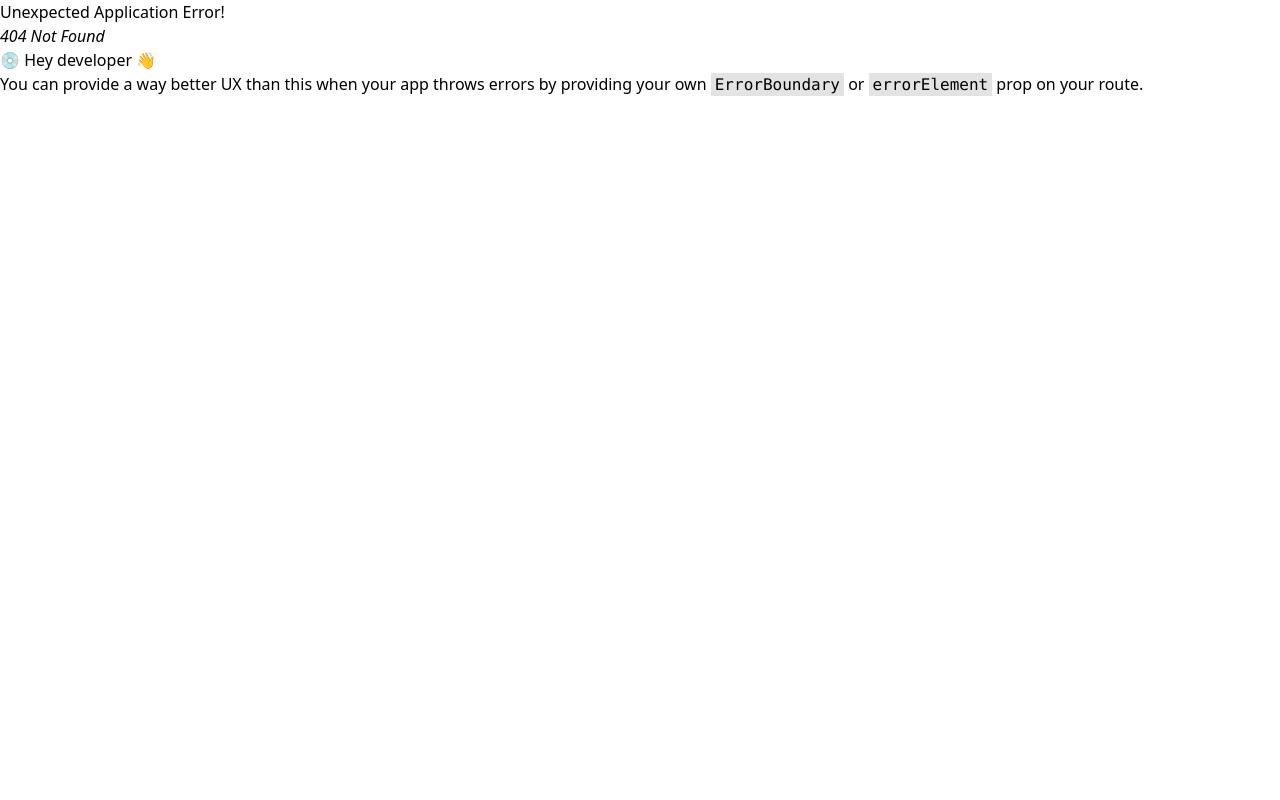
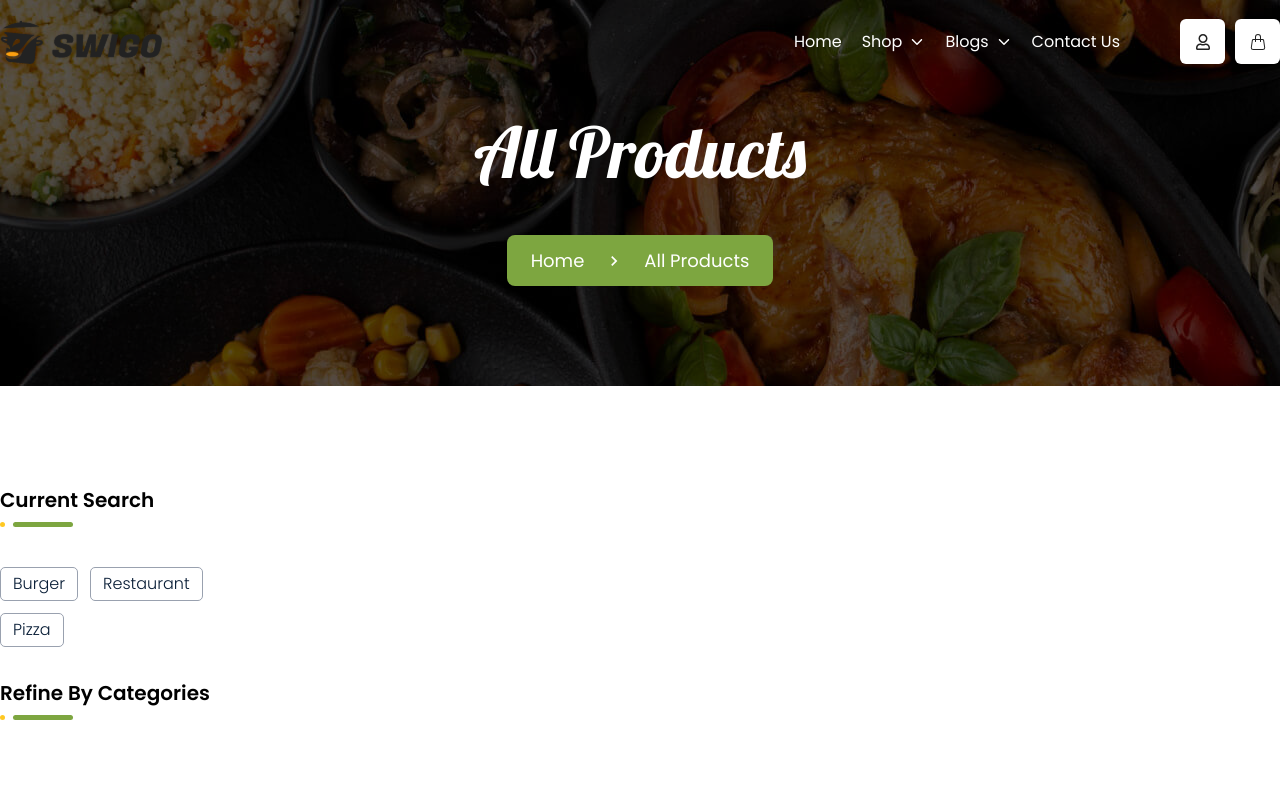
Before and after one commit to Nahid-hasan-web/swigo, a React (Vite) app: page /allProducts in a window 1280 px wide. Before the commit this address had no page. Shown: the top 800 px of the page. Built offline with nearby package versions, Linux system fonts and the light colour scheme.

Commit message:
bread crumb done

```diff
--- a/src/App.jsx
+++ b/src/App.jsx
@@ -9,6 +9,7 @@ import {
 } from "react-router-dom";
 import LayOutOne from "./layouts/LayOutOne";
 import Home from "./pages/Home";
+import AllProduct from "./pages/AllProduct";
 
 const App = () => {
   const myRouter = createBrowserRouter(
@@ -16,11 +17,11 @@ const App = () => {
       <Route>
         <Route path="/" element={<LayOutOne />}>
           <Route index element ={<Home />}/>
+          <Route path="/allProducts" element ={<AllProduct />}/>
         </Route>
       </Route>
     )
   );
-
   return (
     <>
       <RouterProvider router={myRouter} />
--- /dev/null
+++ b/src/components/Common/BreadCrumb.jsx
@@ -0,0 +1,39 @@
+import React from "react";
+import bradcrumbBg from "../../assets/images/breadcrumb.jpg";
+import { Link } from "react-router-dom";
+import { MdKeyboardArrowRight } from "react-icons/md";
+
+const BreadCrumb = ({ pageName, breadCrumbPageName, breadCrubmPageLink }) => {
+  return (
+    <>
+      <div
+        style={{ background: `url(${bradcrumbBg})` }}
+        className="w-full py-[100px] lg:py-[250px]   fixed top-0 left-0 z-[-1]  "
+      >
+        <span className="w-full h-full absolute top-0 left-0 bg-[#000000a8] z-[-1]"></span>
+      </div>
+      <div className="breadCrumbsTex mt-[100px]  mb-[100px] ">
+        <h2 className="lg:text-[70px] text-[40px]  font-nomal font-lobster text-[#fff] text-center ">
+          All Products
+        </h2>
+        <div className="py-3 px-6 bg-brandColor rounded-[8px] w-fit m-auto flex items-center gap-5 mt-[30px]">
+          <Link
+            className="text-[18px] font-normal font-poppins text-[#fff]"
+            to={"/"}
+          >
+            Home
+          </Link>
+          <MdKeyboardArrowRight className="text-xl text-white" />
+          <Link
+            className="text-[18px] font-normal font-poppins text-[#fff]"
+            to={"/"}
+          >
+            All Products
+          </Link>
+        </div>
+      </div>
+    </>
+  );
+};
+
+export default BreadCrumb;
--- /dev/null
+++ b/src/components/Common/CatHead.jsx
@@ -0,0 +1,18 @@
+import React from 'react'
+
+const CatHead = ({cathead}) => {
+  return (
+    <>
+    <div>
+
+        <h2 className='text-xl font-poppins font-semibold text-black'>{cathead}</h2>
+        <div className='headLines flex items-center gap-2 mt-2'>
+            <div className="linedot w-[5px] h-[5px] bg-secendary rounded-full"></div>
+            <div className="linedot w-[60px] h-[5px] bg-brandColor rounded-full"></div>
+        </div>
+    </div>
+    </>
+  )
+}
+
+export default CatHead
--- a/src/components/Navbar.jsx
+++ b/src/components/Navbar.jsx
@@ -1,13 +1,22 @@
-import React from "react";
+import React, { use, useEffect } from "react";
 import logo from "../assets/images/logo.png";
-import { Link } from "react-router-dom";
+import { Link, useLocation, useParams } from "react-router-dom";
 import { IoIosArrowDown } from "react-icons/io";
 import { FaRegUser } from "react-icons/fa";
 import { BsHandbag } from "react-icons/bs";
 import Cart from "./Cart";
 const Navbar = () => {
   const [showCart , setShowCart] = React.useState(false);
+  const [navcolor, setNavColor] = React.useState('');
+  const myPath = useLocation()
 
+  useEffect(()=>{
+  if(myPath.pathname == '/'){
+    setNavColor('text-primary')
+  }else{
+    setNavColor('text-white')
+  }
+},[])
   return (
     <>
       <nav className="main_menu pt-[19px]  absolute  top-0 left-0 w-full hidden z-[100] lg:block">
@@ -22,7 +31,7 @@ const Navbar = () => {
               <ul className="flex gap-5  text-[16px] font-normal  font-poppins">
                 <li>
                   <Link
-                    className="flex items-center gap-[7px] text-primary"
+                    className={`flex items-center gap-[7px]  ${navcolor}`}
                     to="#"
                   >
                     Home{" "}
@@ -30,7 +39,7 @@ const Navbar = () => {
                 </li>
                 <li className=" relative group">
                   <Link
-                    className="flex items-center gap-[7px] text-primary"
+                    className={`flex items-center gap-[7px]  ${navcolor}`}
                     to="#"
                   >
                     Shop <IoIosArrowDown />
@@ -73,7 +82,7 @@ const Navbar = () => {
                 </li>
                 <li className=" relative group ">
                   <Link
-                    className="flex items-center gap-[7px] text-primary"
+                    className={`flex items-center gap-[7px]   ${navcolor}`}
                     to="#"
                   >
                     Blogs <IoIosArrowDown />
@@ -269,7 +278,7 @@ const Navbar = () => {
                 </li>
                 <li>
                   <Link
-                    className="flex items-center gap-[7px] text-primary"
+                    className={`flex items-center gap-[7px]  ${navcolor}`}
                     to="#"
                   >
                     Contact Us
--- a/src/index.css
+++ b/src/index.css
@@ -20,4 +20,5 @@
   /* -------- colors  */
   --color-primary:#071C35;
   --color-brandColor:#7DA640;
+  --color-secendary:#ffc822;
 }
--- /dev/null
+++ b/src/pages/AllProduct.jsx
@@ -0,0 +1,34 @@
+import React from "react";
+import BreadCrumb from "../components/Common/BreadCrumb";
+import CatHead from "../components/Common/CatHead";
+
+const AllProduct = () => {
+  return (
+    <>
+      <BreadCrumb />
+      <section className="bg-white pt-[100px] pb-[350px] ">
+        <div className="container">
+          <div className="catagory_row flex  justify-between">
+            <div className="catagory_sideBar w-[270px]">
+              <CatHead cathead={"Current Search"} />
+              <div className="flex flex-wrap gap-3 mt-10">
+                <button className="py-1 px-3 border-[1px] rounded-[5px] border-gray-400 text-[16px] font-light hover:bg-gray-200 duration-[.4s] font-poppins text-primary">
+                  Burger
+                </button>
+                <button className="py-1 px-3 border-[1px] rounded-[5px] border-gray-400 text-[16px] font-light hover:bg-gray-200 duration-[.4s] font-poppins text-primary">
+                  Restaurant
+                </button>
+                <button className=" mb-5 py-1 px-3 border-[1px] rounded-[5px] border-gray-400 text-[16px] font-light hover:bg-gray-200 duration-[.4s] font-poppins text-primary">
+                  Pizza
+                </button>
+                <CatHead  cathead={"Refine By Categories"} />
+              </div>
+            </div>
+          </div>
+        </div>
+      </section>
+    </>
+  );
+};
+
+export default AllProduct;
```
Also changed, not shown: src/assets/images/breadcrumb.jpg (added).
